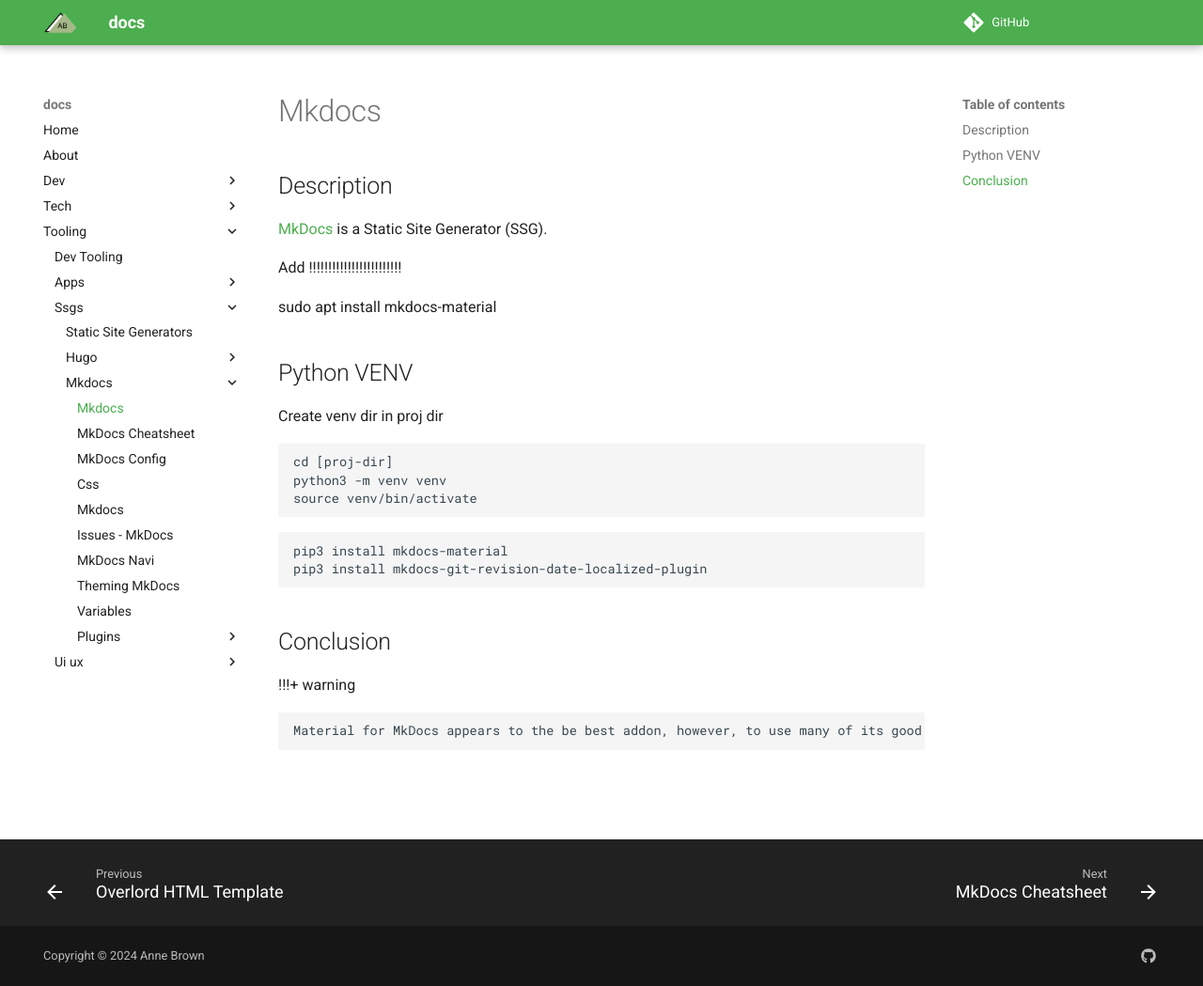
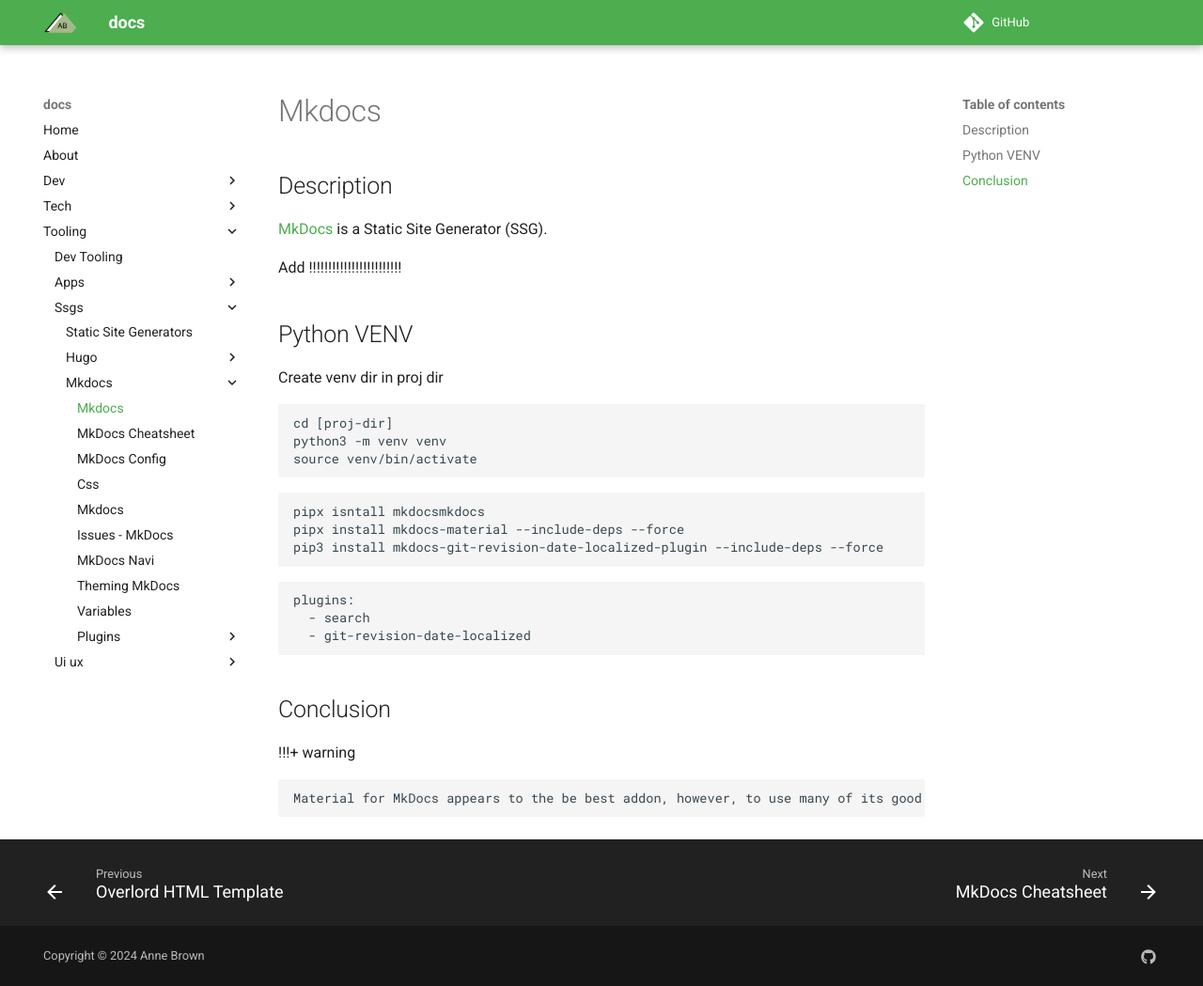
Before and after one commit to annebrown/docs-pub, an MkDocs documentation site: the page built from docs/tooling/ssgs/mkdocs/index.md, in a window 1280 px wide and 1049 px high. Shown: the whole window at 94% size. Built offline with MkDocs 1.6.1 and Material for MkDocs 9.7.7, drawn with Linux system fonts in a browser that asks for light colours; comment, search, counter and statistics services are not loaded.

Commit message:
stupid python venv

````diff
--- a/docs/tooling/ssgs/mkdocs/index.md
+++ b/docs/tooling/ssgs/mkdocs/index.md
@@ -7,8 +7,6 @@
 
 
 Add !!!!!!!!!!!!!!!!!!!!!!!!
-
-sudo apt install mkdocs-material
 
 ## Python VENV
 
@@ -21,8 +19,15 @@
 ```
 
 ```bash
-pip3 install mkdocs-material
-pip3 install mkdocs-git-revision-date-localized-plugin
+pipx isntall mkdocsmkdocs
+pipx install mkdocs-material --include-deps --force
+pip3 install mkdocs-git-revision-date-localized-plugin --include-deps --force
+```
+
+```bash
+plugins:
+  - search
+  - git-revision-date-localized
 ```
 
 ## Conclusion
--- a/mkdocs.yml
+++ b/mkdocs.yml
@@ -24,4 +24,3 @@
   - pymdownx.details
 plugins:
   - git-revision-date-localized:
-      enable_creation_date: true
````
